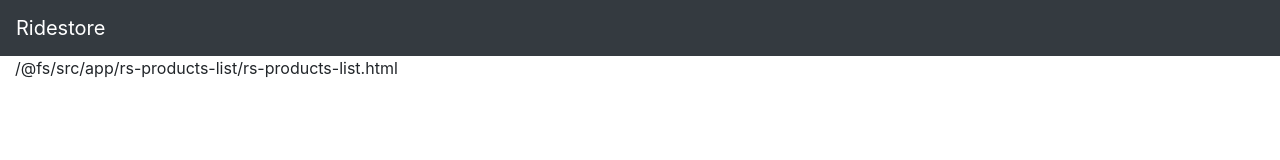
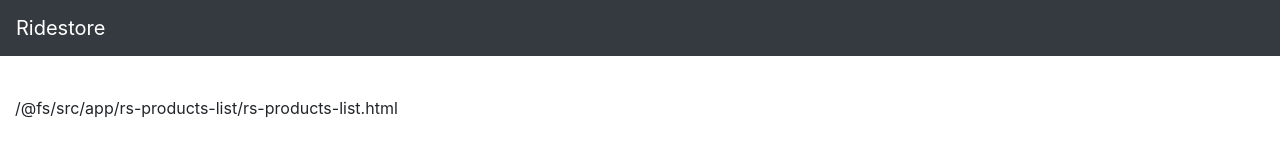
Before and after one commit to studentIvan/ridestore-test-case, a website built with webpack: page src/index.html in a window 1280 px wide. Built offline with nearby package versions, Linux system fonts and the light colour scheme; some packages are replaced by stand-ins of ours.

Commit message:
Modify container-fluid class with AppComponent

```diff
--- a/src/app/app.scss
+++ b/src/app/app.scss
@@ -1,3 +1,7 @@
 body {
   background-color: white;
 }
+
+.container-fluid {
+  margin-top: 40px;
+}
```
